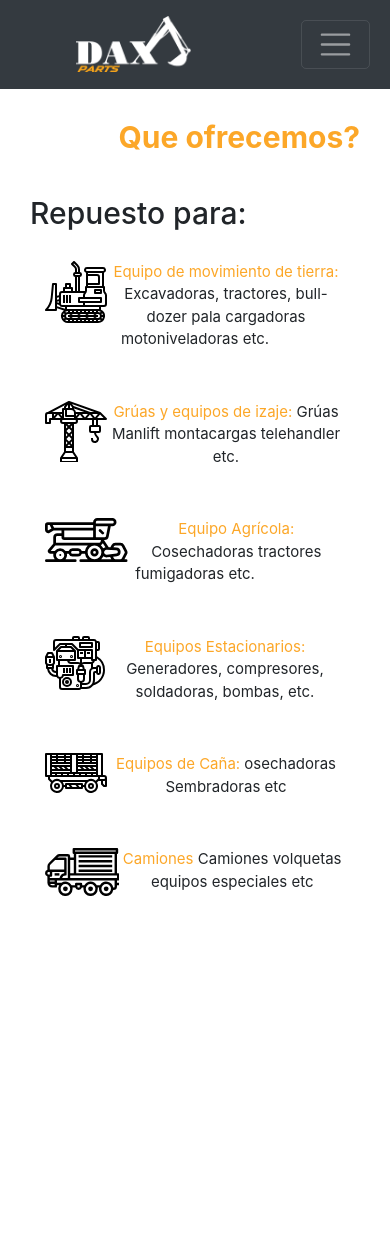
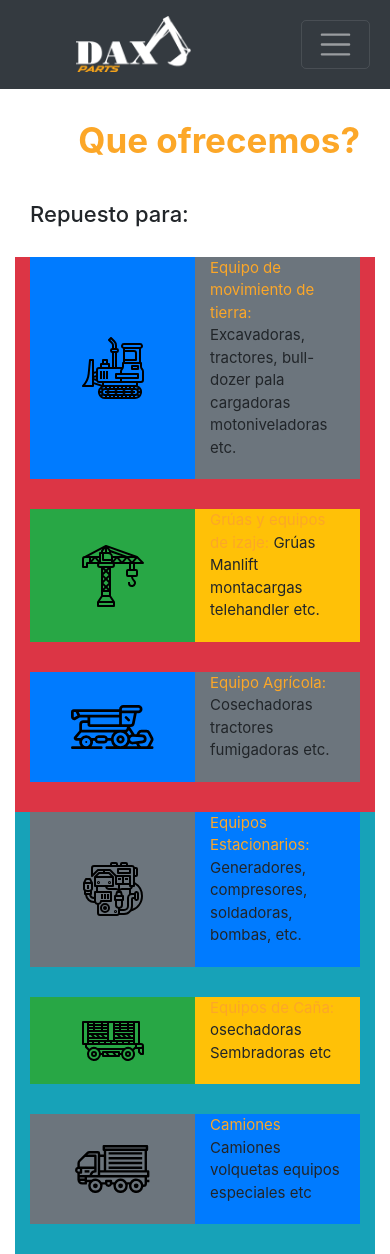
Before and after one commit to carlosmertens/daxparts, a React (Create React App) app: page /ofrecemos in a window 390 px wide. Before the commit the page ends 943 px from the top, so only its background shows below. Built offline with nearby package versions, Linux system fonts and the light colour scheme; no server answers.

Commit message:
Style Ofrecemos

```diff
--- a/src/components/ofrecemos/Ofrecemos.css
+++ b/src/components/ofrecemos/Ofrecemos.css
@@ -22,31 +22,46 @@
   color: #fca728;
 }
 
+.ofrecemos-opciones {
+  margin-bottom: 40px !important;
+}
+.ofrecemos-icono {
+  display: flex;
+  justify-content: center;
+  align-items: center;
+}
+.ofrecemos-texto {
+  text-align: left;
+}
+
 /* ========== RESPONSIVE TEMPLATE ========== */
 /* EXTRA SMALL devices (less than 480px) */
 @media only screen and (max-width: 480px) {
   .ofrecemos-title h1 {
-    font-size: 30px;
+    font-size: 35px;
     padding-top: 30px;
   }
   .ofrecemos-contenido h4 {
+    font-size: 22px;
     padding-top: 30px;
     padding-bottom: 20px;
   }
-  .ofrecemos-contenido-big img {
-    height: 100px;
-    width: auto;
-  }
   .ofrecemos-contenido .col-sm {
     padding-bottom: 30px;
+  }
+  .ofrecemos-opciones {
+    margin-bottom: 0px !important;
   }
 }
 
 /* SMALL devices (old iPhones, 480px and up) */
 @media only screen and (min-width: 480px) {
   .ofrecemos-title h1 {
-    font-size: 40px;
-    padding-top: 30px;
+    font-size: 60px;
+    padding-top: 20px;
+  }
+  .ofrecemos-contenido h4 {
+    margin: 40px 0px 100px 0px;
   }
 }
 
@@ -56,6 +71,9 @@
     font-size: 60px;
     padding-top: 20px;
   }
+  .ofrecemos-contenido h4 {
+    margin: 40px 0px 100px 0px;
+  }
 }
 
 /* LARGE devices (laptops/desktops, 992px and up) */
@@ -63,6 +81,9 @@
   .ofrecemos-title h1 {
     font-size: 60px;
     padding-top: 20px;
+  }
+  .ofrecemos-contenido h4 {
+    margin: 40px 0px 100px 0px;
   }
 }
 
@@ -75,7 +96,4 @@
   .ofrecemos-contenido h4 {
     margin: 40px 0px 100px 0px;
   }
-  .opcion {
-    margin-bottom: 80px !important;
-  }
 }
--- a/src/components/ofrecemos/Ofrecemos.js
+++ b/src/components/ofrecemos/Ofrecemos.js
@@ -1,11 +1,5 @@
 import React, { Component } from 'react';
 import './Ofrecemos.css';
-
-// import excabadora from '../../images/excavadoraLogo.png';
-// import gruaLogo from '../../images/gruaLogo.png';
-// import agricolaLogo from '../../images/agricolaLogo.png';
-// import elecLogo from '../../images/elecLogo.png';
-// import camionLogo from '../../images/camionLogo.png';
 
 import { ReactComponent as Bulldozer } from '../../images/bulldozer.svg';
 import { ReactComponent as Crane } from '../../images/crane.svg';
@@ -34,37 +28,42 @@ class Ofrecemos extends Component {
 
         {/* Grid de contenido */}
         <div className='container ofrecemos-contenido'>
-          <div className='row'>
+          <div className='row ofrecemos-opciones bg-danger align-items-center'>
             <div className='col-sm'>
               <div className='container opcion'>
-                <div className='float-left'>
+                <div className='row'>
+                  <div className='col ofrecemos-icono bg-primary'>
                     <Bulldozer />
                   </div>
-                <div className='flow-right'>
+                  <div className='col ofrecemos-texto bg-secondary'>
                     <p>
                       <span>{texto.ofrecemos.span.a1}</span> {texto.ofrecemos.span.a2}
                     </p>
                   </div>
                 </div>
               </div>
+            </div>
             <div className='col-sm'>
-              <div className='container'>
-                <div className='float-left'>
+              <div className='container option'>
+                <div className='row'>
+                  <div className='col ofrecemos-icono bg-success'>
                     <Crane />
                   </div>
-                <div className='flow-right'>
+                  <div className='col ofrecemos-texto bg-warning'>
                     <p>
                       <span>{texto.ofrecemos.span.b1}</span> {texto.ofrecemos.span.b2}
                     </p>
                   </div>
                 </div>
               </div>
+            </div>
             <div className='col-sm'>
-              <div className='container'>
-                <div className='float-left'>
+              <div className='container option'>
+                <div className='row'>
+                  <div className='col ofrecemos-icono bg-primary'>
                     <Page />
                   </div>
-                <div className='flow-right'>
+                  <div className='col ofrecemos-texto bg-secondary'>
                     <p>
                       <span>{texto.ofrecemos.span.c1}</span> {texto.ofrecemos.span.c2}
                     </p>
@@ -72,40 +71,47 @@ class Ofrecemos extends Component {
                 </div>
               </div>
             </div>
+          </div>
+          <div className='row ofrecemos-opciones bg-info align-items-center'>
+            <div className='col-sm'>
+              <div className='container option'>
                 <div className='row'>
-            <div className='col-sm'>
-              <div className='container'>
-                <div className='float-left'>
+                  <div className='col ofrecemos-icono bg-secondary'>
                     <Machine />
                   </div>
-                <div className='flow-right'>
+                  <div className='col ofrecemos-texto bg-primary'>
                     <p>
                       <span>{texto.ofrecemos.span.d1}</span> {texto.ofrecemos.span.d2}
                     </p>
                   </div>
                 </div>
               </div>
+            </div>
             <div className='col-sm'>
-              <div className='container'>
-                <div className='float-left'>
+              <div className='container option'>
+                <div className='row'>
+                  <div className='col ofrecemos-icono bg-success'>
                     <Tow />
                   </div>
-                <div className='flow-right'>
+                  <div className='col ofrecemos-texto bg-warning'>
                     <p>
                       <span>{texto.ofrecemos.span.e1}</span> {texto.ofrecemos.span.e2}
                     </p>
                   </div>
                 </div>
               </div>
+            </div>
             <div className='col-sm'>
               <div className='container'>
-                <div className='float-left'>
+                <div className='row'>
+                  <div className='col ofrecemos-icono bg-secondary'>
                     <Truck />
                   </div>
-                <div className='flow-right'>
+                  <div className='col ofrecemos-texto bg-primary'>
                     <p>
                       <span>{texto.ofrecemos.span.f1}</span> {texto.ofrecemos.span.f2}
                     </p>
+                  </div>
                 </div>
               </div>
             </div>
```
Lines whose indentation alone changed are shown as unchanged.
